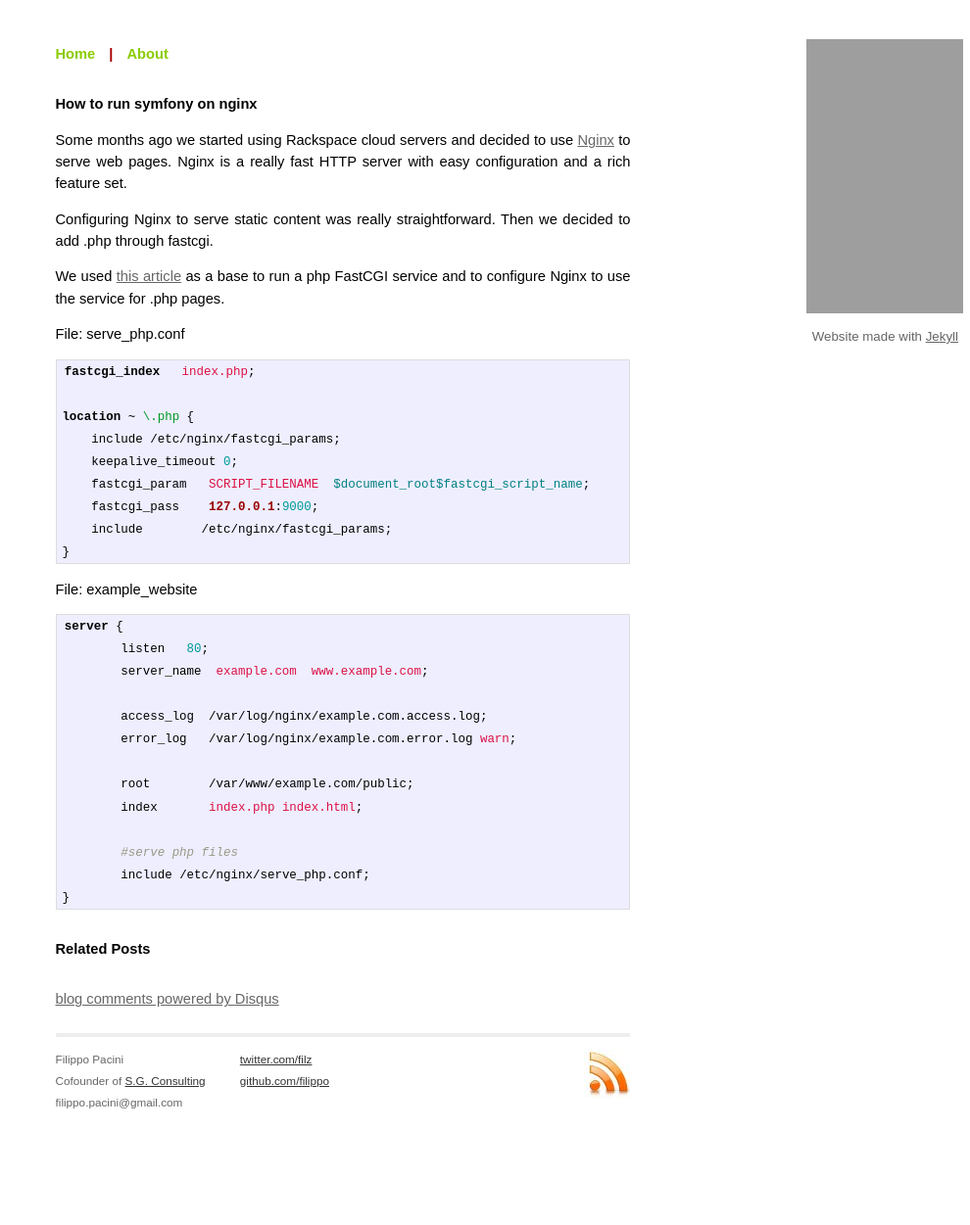
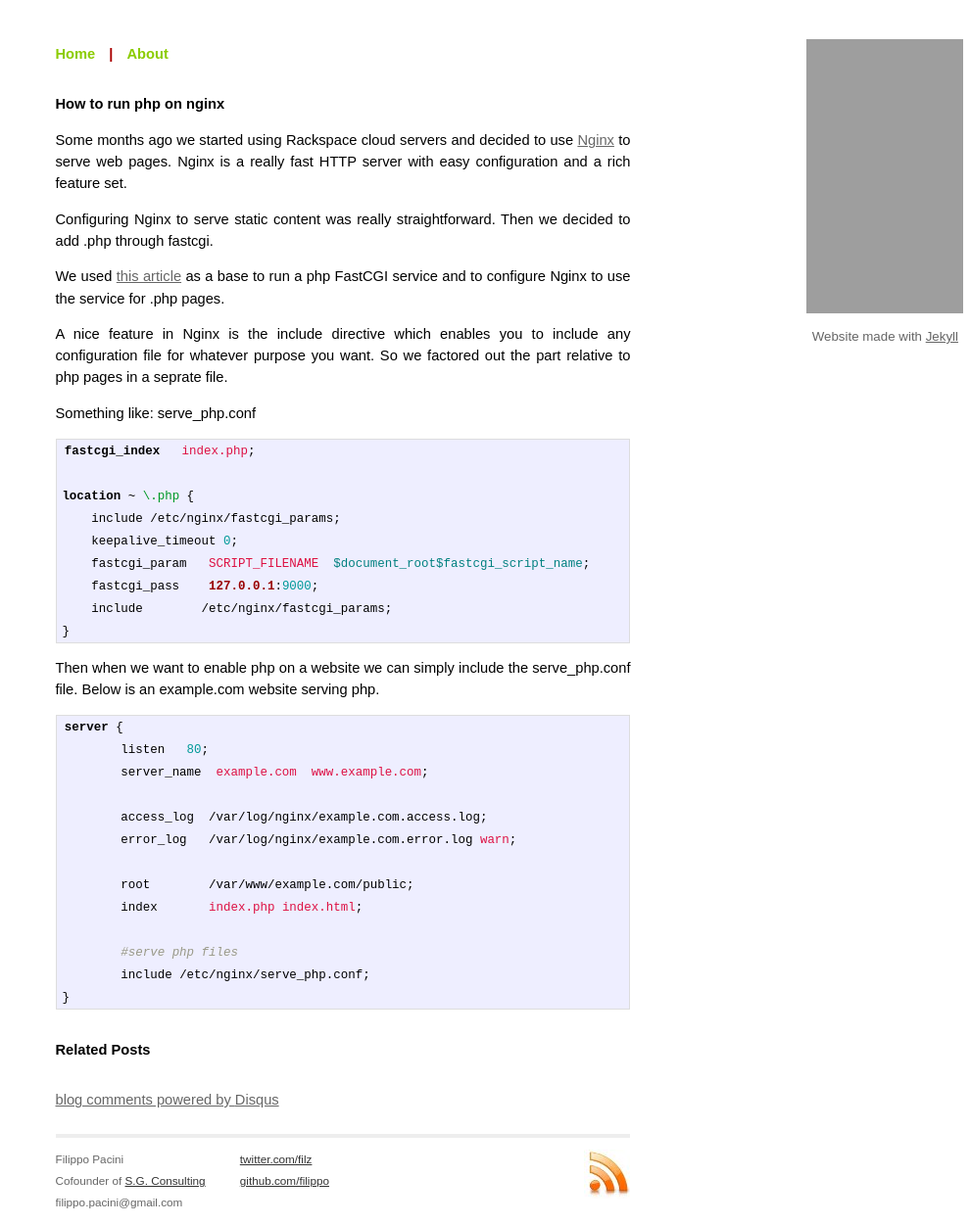
Before and after one commit to filippo/filippo.github.com, a Jekyll site: the page built from _posts/2010-11-16-how-to-run-symfony-on-nginx.md, in a window 1280 px wide. Shown: the whole page at 98% size, without its empty margins (290-1280 px from the left). Built offline with Jekyll 4.4.1, drawn with Linux system fonts in a browser that asks for light colours; Markdown is read by kramdown in place of the engine named in the settings; comment, search, counter and statistics services are not loaded; before the commit the page ends 1148 px from its top, so only the background shows below that; grey boxes are pictures that could not be loaded.

Commit message:
changes to the post

```diff
--- a/_posts/2010-11-16-how-to-run-symfony-on-nginx.md
+++ b/_posts/2010-11-16-how-to-run-symfony-on-nginx.md
@@ -1,19 +1,21 @@
 ---
 layout: post
-title: How to run symfony on nginx
+title: How to run php on nginx
+disqus_uid: how-to-run-php-on-nginx
 ---
 
 {{ page.title }}
 ================
-
-Some months ago we started using Rackspace cloud servers and decided to use [Nginx]() to serve web pages.
+Some months ago we started using Rackspace cloud servers and decided to use [Nginx](http://wiki.nginx.org/) to serve web pages.
 Nginx is a really fast HTTP server with easy configuration and a rich feature set.
 
 Configuring Nginx to serve static content was really straightforward. Then we decided to add .php through fastcgi.
 
 We used [this article](http://tomasz.sterna.tv/2009/04/php-fastcgi-with-nginx-on-ubuntu/) as a base to run a php FastCGI service and to configure Nginx to use the service for .php pages.
 
-File: serve_php.conf
+A nice feature in Nginx is the include directive which enables you to include any configuration file for whatever purpose you want. So we factored out the part relative to php pages in a seprate file.
+
+Something like: serve_php.conf
 {% highlight nginx %}
 fastcgi_index   index.php;
 
@@ -26,7 +28,8 @@ location ~ \.php {
 }
 {% endhighlight %}
 
-File: example_website
+Then when we want to enable php on a website we can simply include the serve_php.conf file.
+Below is an example.com website serving php.
 {% highlight nginx %}
 server {
 	listen   80;
```
